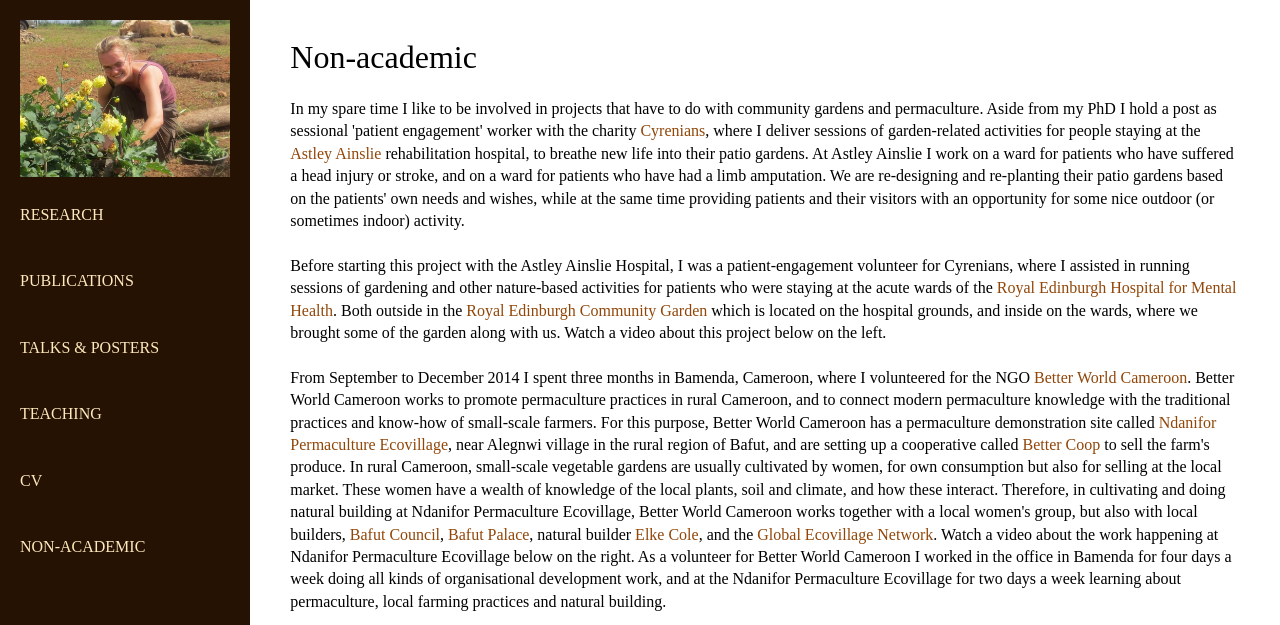
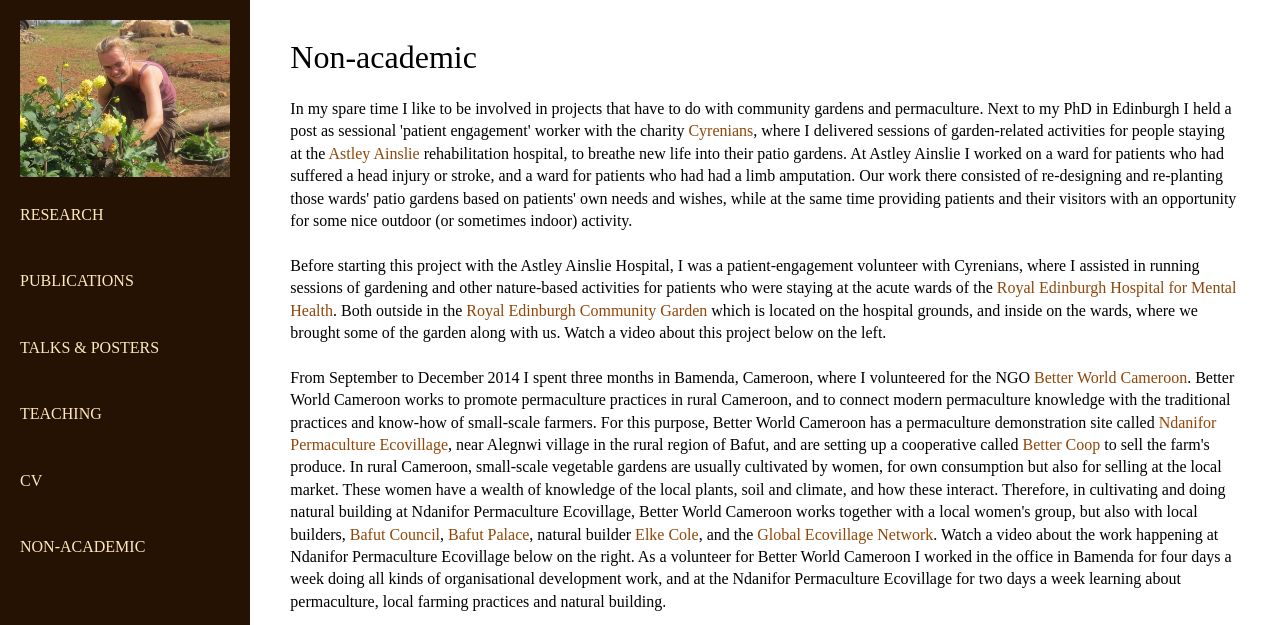
Before and after one commit to marieke-woensdregt/marieke-woensdregt.github.io, a Jekyll site: the page built from misc/index.html, in a window 1280 px wide, cut to the strip 0-625 px from the top of the page. Built offline with Jekyll 4.4.1, drawn with Linux system fonts in a browser that asks for light colours.

Commit message:
Update index.html

```diff
--- a/misc/index.html
+++ b/misc/index.html
@@ -6,18 +6,18 @@ title: Non-academic
 	<h1>Non-academic</h1>
 	<p>
 		In my spare time I like to be involved in projects that have to do with community gardens and permaculture.
-		Aside from my PhD I hold a post as sessional 'patient engagement' worker with the charity
-		<a href="http://cyrenians.scot/">Cyrenians</a>, where I deliver sessions of garden-related activities for people staying at the
+		Next to my PhD in Edinburgh I held a post as sessional 'patient engagement' worker with the charity
+		<a href="http://cyrenians.scot/">Cyrenians</a>, where I delivered sessions of garden-related activities for people staying at the
 		<a href="http://www.nhslothian.scot.nhs.uk/GoingToHospital/Locations/AstleyAinslieHospital/Pages/default.aspx">Astley Ainslie</a>
 		rehabilitation hospital, to breathe new life into their patio gardens. At Astley Ainslie
-		I work on a ward for patients who have suffered a head injury or stroke, and on a ward for patients who have had a limb amputation.
-		We are re-designing and re-planting their patio gardens based on the patients' own needs and
+		I worked on a ward for patients who had suffered a head injury or stroke, and a ward for patients who had had a limb amputation.
+		Our work there consisted of re-designing and re-planting those wards' patio gardens based on patients' own needs and
 		wishes, while at the same time providing patients and their visitors with an opportunity for some nice outdoor
 		(or sometimes indoor) activity.
 
 		<br />
 		<br />
-		Before starting this project with the Astley Ainslie Hospital, I was a patient-engagement volunteer for Cyrenians,
+		Before starting this project with the Astley Ainslie Hospital, I was a patient-engagement volunteer with Cyrenians,
 		where I assisted in running sessions of gardening and other nature-based activities for patients who were staying at the acute wards of the
 		<a href="http://www.nhslothian.scot.nhs.uk/GoingToHospital/Locations/REH/Pages/default.aspx">Royal Edinburgh Hospital for Mental Health</a>.
 		Both outside in the <a href="http://cyrenians.scot/community-and-food/community-gardens/">Royal Edinburgh Community Garden</a>
```
